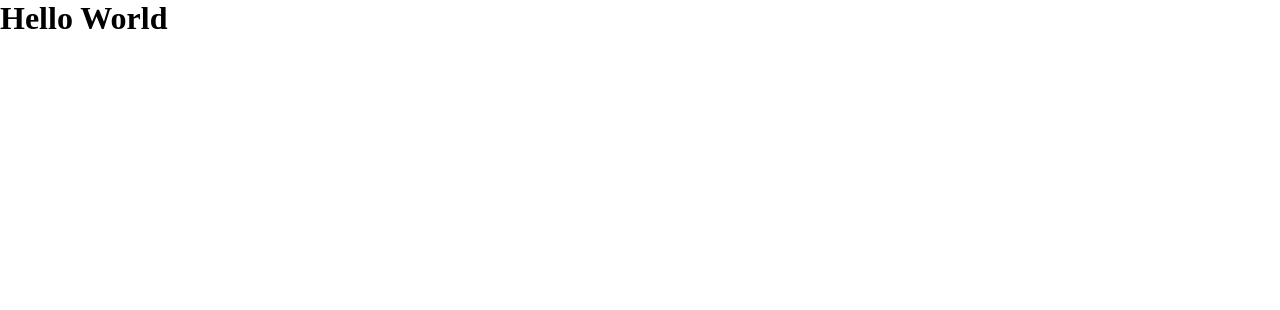
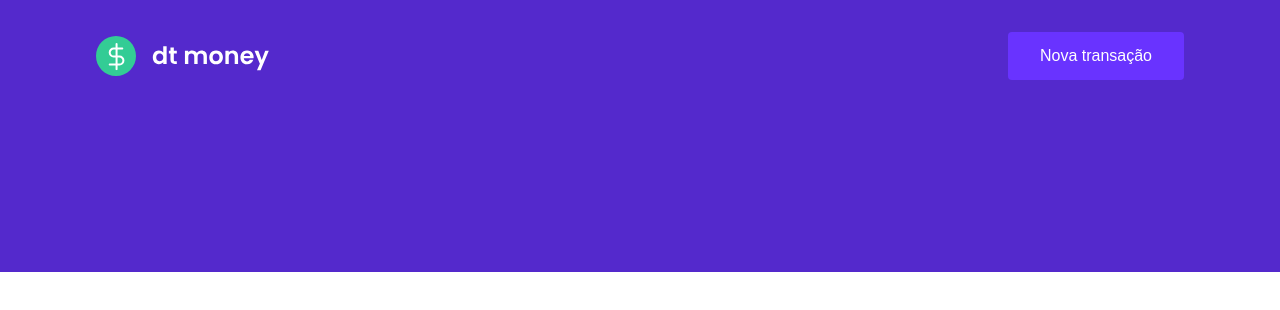
Before and after one commit to Victor-BwD/Control_Money, a React (Create React App) app: page / in a window 1280 px wide. Shown: the top 310 px of the page. Built offline with nearby package versions, Linux system fonts and the light colour scheme.

Commit message:
Estilizando o Header, logo e botão.

```diff
--- a/src/App.tsx
+++ b/src/App.tsx
@@ -1,10 +1,11 @@
+import { Header } from "./components/Header";
 import { GlobalStyle } from "./styles/global";
 
 export function App() {
   return (
-    <div className="App">
-        <h1>Hello World</h1>
+    <>
+        <Header/>
         <GlobalStyle/>
-    </div>
+    </>
   );
 }
--- /dev/null
+++ b/src/components/Header/index.tsx
@@ -0,0 +1,15 @@
+import logoImg from "../../assets/logo.svg"
+import { Container, Content } from "./style"
+
+export function Header(){
+    return(
+        <Container>
+            <Content>
+            <img src={logoImg} alt="dt_money"/>
+            <button type="button">
+                Nova transação
+            </button>
+            </Content>
+        </Container>
+    )
+}
--- /dev/null
+++ b/src/components/Header/style.ts
@@ -0,0 +1,33 @@
+import styled from 'styled-components'
+
+//Container do Header para ocupar a tela inteira
+export const Container = styled.header`
+    background: var(--blue);
+
+`
+//Div para só ter o conteudo do botão e logo
+export const Content = styled.div`
+    max-width: 1120px;
+    margin: 0 auto;
+
+    padding: 2rem 1rem 12rem;
+    display:flex;
+    align-items: center;
+    justify-content: space-between;
+
+    button{
+        font-size: 1rem;
+        color: #FFF;
+        background: var(--blue-light);
+        border: 0;
+        padding: 0 2rem;
+        border-radius: 0.25rem;
+        height: 3rem;
+
+        transition: filter 0.2s;
+
+        &:hover{
+            filter: brightness(0.9);
+        }
+    }
+`
```
